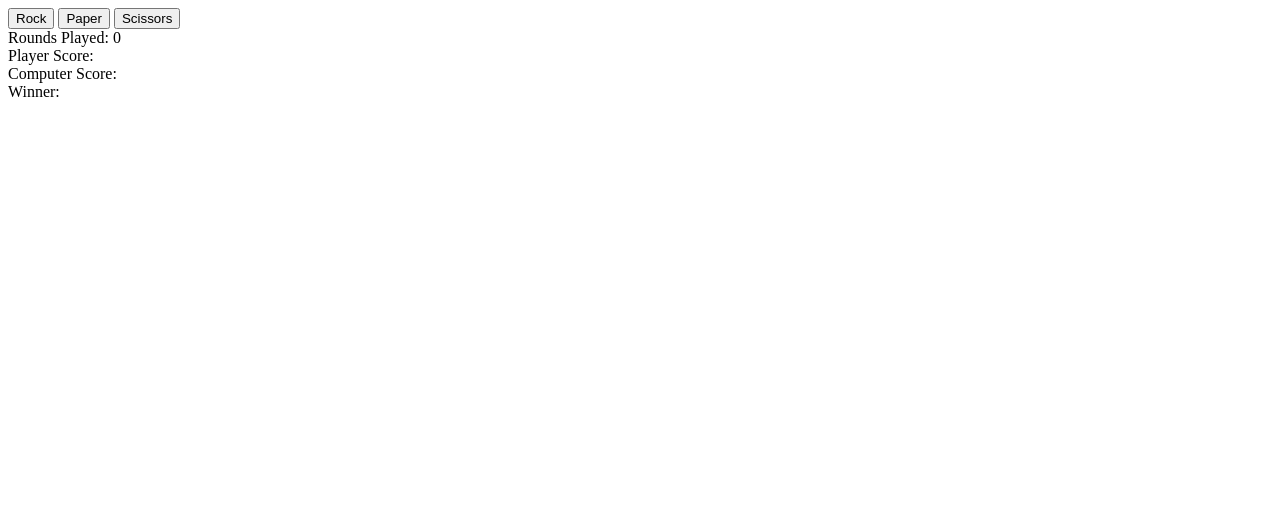
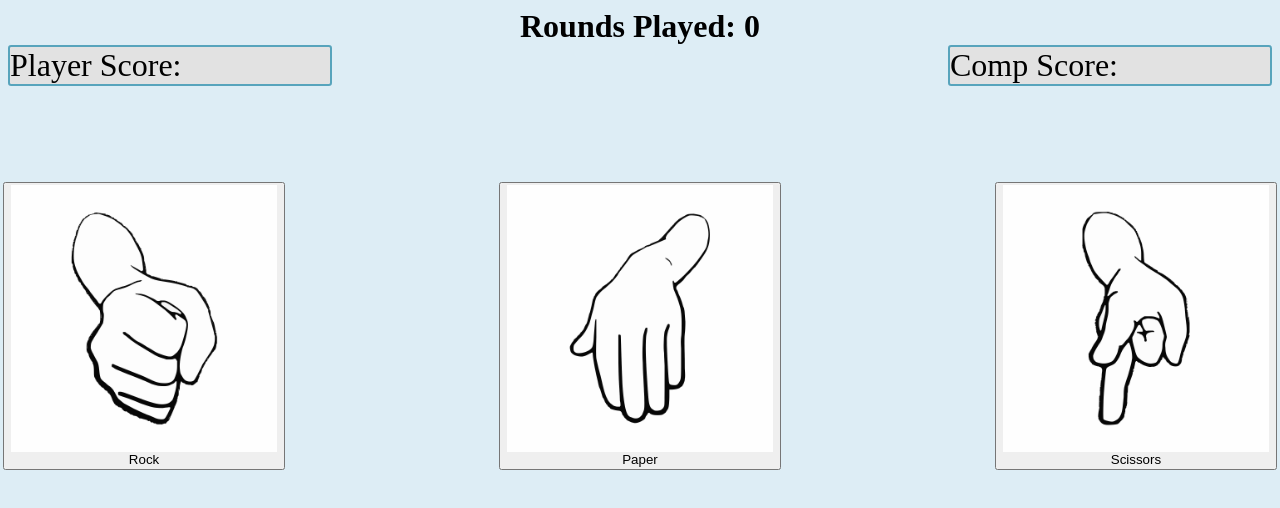
Before and after one commit to shaunsim15/odin-rock-paper-scissors, a plain HTML site: page index.html in a window 1280 px wide. Drawn offline with Linux system fonts and the light colour scheme.

Commit message:
Improved GUI with minor styling and sizing.

```diff
--- a/index.html
+++ b/index.html
@@ -9,15 +9,20 @@
     </head>
 
     <body>
-        <button class="btn rock">Rock</button>
-        <button class="btn paper">Paper</button>
-        <button class="btn scissors">Scissors</button>
-        <div class="info">
-            <div class="roundNo"> Rounds Played: 0</div>
+        <div class="roundNo"> Rounds Played: 0</div>
+        <div class = "scores">
             <div class="playerScore">Player Score: </div>
-            <div class="compScore">Computer Score: </div>
+            <div class="compScore">Comp Score: </div>
+        </div>
+        <div class="finalResult"></div>
+        <div class = "buttons">
+            <button class="btn rock"><img src="./images/rock.png" alt="rock picture">Rock</button>
+            <button class="btn paper"> <img src="./images/paper.png"  alt="paper picture"> Paper</button>
+            <button class="btn scissors"> <img src="./images/scissors.png"  alt="scissors picture"> Scissors</button>
+        </div>
+
+        <div class = "info">
             <div class="currentResult"></div>
-            <div class="finalResult">Winner: </div>
         </div>
 
         <script src="javascript.js"> </script>
--- a/javascript.js
+++ b/javascript.js
@@ -17,13 +17,13 @@ function computerPlay() {
 function playRound(e){
     // Define the player's Selection
     let playerSelection;
-    if (e.target.classList.contains('rock')){
+    if (e.target.classList.contains('rock') || e.path[1].classList.contains('rock')){
         playerSelection = 'rock';
     }
-    else if(e.target.classList.contains('paper')){
+    else if(e.target.classList.contains('paper') || e.path[1].classList.contains('paper')){
         playerSelection = 'paper';
     }
-    else if(e.target.classList.contains('scissors')){
+    else if(e.target.classList.contains('scissors')|| e.path[1].classList.contains('scissors')){
         playerSelection = 'scissors';
     }
 
@@ -55,10 +55,10 @@ function playRound(e){
     if (playerScore === pointsForVictory || compScore === pointsForVictory){
         // Update final results
         if (playerScore === pointsForVictory){
-            finalResultsDiv.textContent = "Winner: Player";
+            finalResultsDiv.textContent = "Overall Winner: Player";
         }
         else{
-            finalResultsDiv.textContent = "Winner: Computer";
+            finalResultsDiv.textContent = "Overall Winner: Computer";
         }
 
         // Append Reset button
@@ -96,7 +96,7 @@ function resetGame(){
     playerScoreDiv.textContent = 'Player Score:';
     compScoreDiv.textContent = 'Comp Score:';
     currentResultDiv.textContent = '';
-    finalResultsDiv.textContent = "Winner:";
+    finalResultsDiv.textContent = "";
 }
 
 // Initial variable values
--- a/style.css
+++ b/style.css
@@ -0,0 +1,63 @@
+body {
+    background-color: #ddedf5;
+    font-size: 2em;
+}
+
+.roundNo {
+    display: flex;
+    align-items: center;
+    justify-content: center;
+    font-weight: bold;
+}
+
+.scores {
+    display: flex;
+    justify-content: space-between;
+}
+
+.playerScore,
+.compScore {
+    background-color: #e2e2e2;
+    border: 2px solid #57a4bc;
+    width: 10em;
+    border-radius: 0.1em;
+}
+
+.finalResult{
+    height: 3em;
+    display: flex;
+    justify-content: center;
+    align-items: center;
+    font-weight: bold;
+}
+
+.buttons {
+    display: flex;
+    justify-content: center;
+}
+
+.btn {
+    display: flex;
+    flex-direction: column;
+    margin: 0em 8em 0em 8em;
+    justify-content: center;
+    align-items: center;
+}
+
+img {
+    width: 20em;
+    height: auto;
+}
+
+.info {
+    display: flex;
+    flex-direction: column;
+    align-items: center;
+    justify-content: center;
+}
+
+.reset {
+    font-size: 2em;
+    background-color: #f7bebe;
+    border-radius: 0.1em;
+}
```
Also changed, not shown: images/paper.png (added), images/pikwizard-hand-of-businessman-lifting-a-trophy.jpeg (added), images/rock.png (added), images/scissors.png (added), 4 other files.
